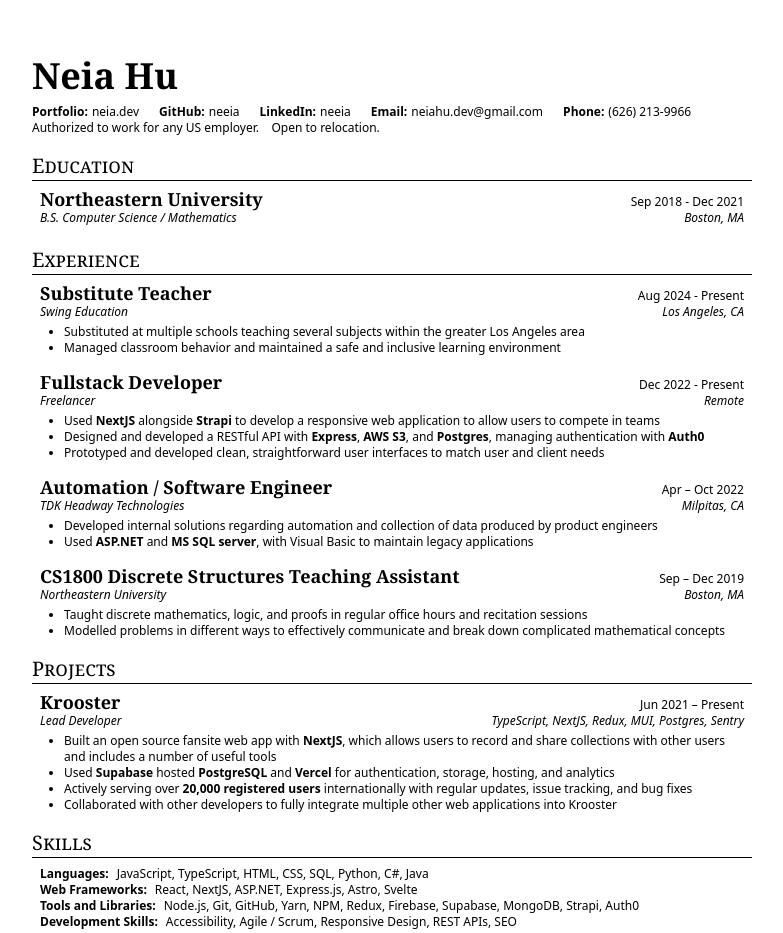
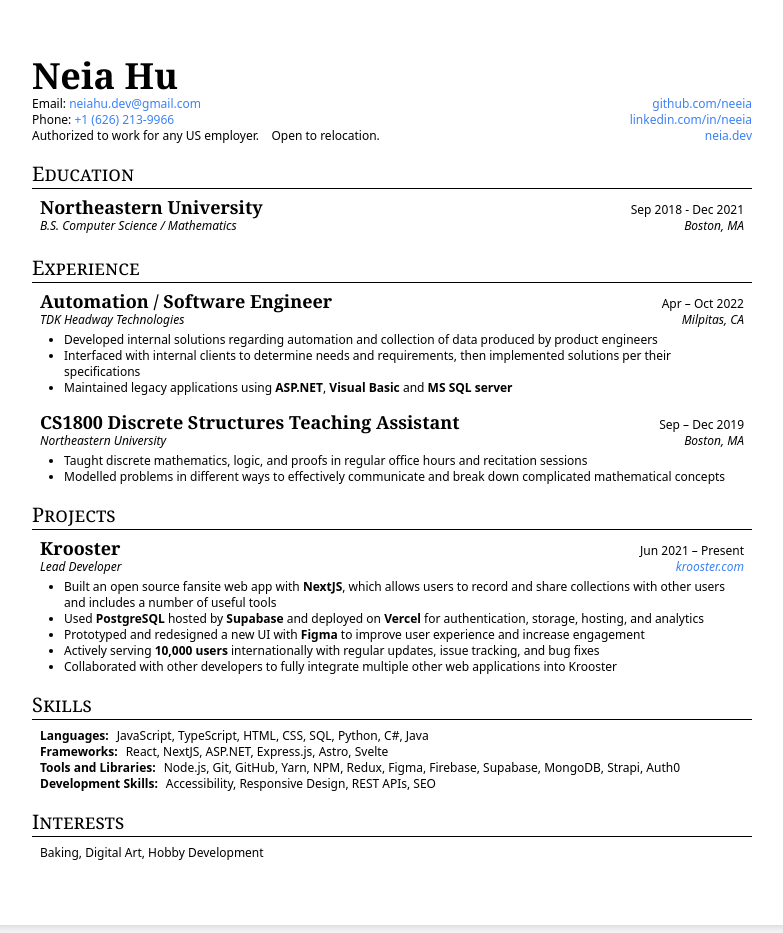
Before and after one commit to neeia/portfolio, an Astro site: page /resume in a window 1280 px wide. Shown: the top 933 px of the page, without its empty margins (248-1031 px from the left). Built offline with nearby package versions, Linux system fonts and the light colour scheme; Astro itself is replaced by a stand-in of ours.

Commit message:
Update resume

```diff
--- a/src/components/Foot.astro
+++ b/src/components/Foot.astro
@@ -2,7 +2,7 @@
 ---
 
 <footer class="bg-black -mx-4 sm:-mx-12 lg:-mx-16 p-8 text-white">
-  <h2 class="font-bold">Designed and created by Neia Hu.</h2>
-  <p>Developed with Astro.</p>
+  <h2 class="font-bold">Designed and developed by Neia.</h2>
+  <p>Powered by Astro.</p>
   <p>ギラついてこう！</p>
 </footer>
--- a/src/components/projects/Project.astro
+++ b/src/components/projects/Project.astro
@@ -26,7 +26,7 @@ const { name, src, description, url, repo, stack, accent } = Astro.props;
       src=`/img/projects/${src}`
       width="80"
       height="80"
-      class="w-16 md:w-24"
+      class="w-16 md:w-24 object-contain"
       alt=""
     />
     <div class="flex flex-col justify-center w-full">
--- a/src/components/resume/Header.astro
+++ b/src/components/resume/Header.astro
@@ -8,40 +8,47 @@ const { className } = Astro.props;
 
 <div class={className} id="document-header">
   <h1 class="font-bold text-4xl mr-1 font-serif">Neia Hu</h1>
-  <dl
-    class="grid grid-cols-[auto_1fr] sm:flex print:flex items-center gap-1 mt-2 [&>dt]:font-bold"
-  >
-    <dt>Portfolio:</dt>
-    <dd>
-      <a href="https://neia.dev/" target="_blank" rel="noopener noreferrer">
-        neia.dev
-      </a>
+  <div class="flex justify-between">
+    <div>
+      <dl>
+        <dt class="inline">Email:</dt>
+        <dd class="contents">
+          <a href="mailto:neiahu.dev@gmail.com">neiahu.dev@gmail.com</a>
         </dd>
-    <dt>GitHub:</dt>
-    <dd>
+        <div class="h-0"></div>
+        <dt class="inline">Phone:</dt>
+        <dd class="contents">
+          <a href="tel:+16262139966">+1 (626) 213-9966</a>
+        </dd>
+      </dl>
+      <p>
+        Authorized to work for any US employer. &nbsp; &nbsp;Open to relocation.
+      </p>
+    </div>
+    <ul class="flex flex-col text-right">
+      <li>
         <a
           href="https://github.com/neeia"
           target="_blank"
           rel="noopener noreferrer"
         >
-        neeia
+          github.com/neeia
         </a>
-    </dd>
-    <dt>LinkedIn:</dt>
-    <dd>
+      </li>
+      <li>
         <a
           href="https://www.linkedin.com/in/neeia/"
           target="_blank"
           rel="noopener noreferrer"
         >
-        neeia
+          linkedin.com/in/neeia
         </a>
-    </dd>
-    <dt>Email:</dt>
-    <dd>
-      <a href="mailto:neiahu.dev@gmail.com">neiahu.dev@gmail.com</a>
-    </dd>
-    <dt>Phone:</dt>
-    <dd><a href="tel:+16262139966">(626) 213-9966</a></dd>
-  </dl>
+      </li>
+      <li>
+        <a href="https://neia.dev/" target="_blank" rel="noopener noreferrer">
+          neia.dev
+        </a>
+      </li>
+    </ul>
   </div>
+</div>
--- a/src/components/resume/SectionBlock.astro
+++ b/src/components/resume/SectionBlock.astro
@@ -4,9 +4,10 @@ export interface Props {
   sub: string;
   date: string;
   location?: string;
+  href?: string;
 }
 
-const { title, sub, date, location } = Astro.props;
+const { title, sub, date, location, href } = Astro.props;
 ---
 
 <li class="mx-0 w-full block">
@@ -16,7 +17,13 @@ const { title, sub, date, location } = Astro.props;
   </div>
   <div class="flex justify-between text-xs italic">
     <span>{sub}</span>
-    {location && <span>{location}</span>}
+    {
+      href ? (
+        <a href={href}>{location}</a>
+      ) : location ? (
+        <span>{location}</span>
+      ) : null
+    }
   </div>
   <ul class="ml-6 mt-1 list-disc list-outside">
     <slot />
--- a/src/pages/index.astro
+++ b/src/pages/index.astro
@@ -56,36 +56,14 @@ import Project from "../components/projects/Project.astro";
           repo="https://github.com/neeia/ak-roster"
           accent="#ffd440"
         />
-        <Featured
-          name="KQM: Star Rail"
-          src="kqmhsr.png"
-          description={[
-            "Honkai: Star Rail community dedicated to providing in-depth game guides and information.",
-            "I'm working with a small team to redesign the KQM Honkai: Star Rail website. Our primary goals are to improve a11y, streamline work for our content team, and to reinforce our branding.",
-            "I'm currently filling the role of lead designer, alongside helping with development. You can check out my Figma wireframes, or take a look at the development preview site.",
-          ]}
-          stack={[
-            {
-              title: "Astro",
-              src: "simple-icons:astro",
-            },
-            {
-              title: "Tailwind",
-              src: "simple-icons:tailwindcss",
-            },
-          ]}
-          url="https://kqm-hsr.pages.dev/"
-          repo="https://github.com/KQM-git/hsr-site"
-          accent="#dd88ff"
-        />
-        <Featured
+      </ul>
+      <section>
+        <h2 class="subheader">...and some more fun stuff!</h2>
+        <ul class="flex flex-wrap">
+          <Project
             name="Sanity;Gone"
             src="sg.png"
-          description={[
-            "Community resource for Arknights players, providing quick guides, reviews, and detailed information about the game.",
-            "I'm a developer with Sanity;Gone. We're a small team dedicated to providing quality resources for Arknights players. My primary role is to fix bugs and add minor features that fell through the cracks. I joined this project alongside my mentor, and it’s been a great learning experience for me.",
-            "Unfortunately, development has stalled due to major real-world issues impacting our team. However, we’re optimistic about continuing work in the future.",
-          ]}
+            description="[Contributor] Community resource for Arknights players, providing quick guides, reviews, and detailed information about the game."
             stack={[
               {
                 title: "Next.js",
@@ -104,10 +82,6 @@ import Project from "../components/projects/Project.astro";
             repo="https://github.com/iansjk/sanity-gone"
             accent="#49b3ff"
           />
-      </ul>
-      <section>
-        <h2 class="subheader">...and some more fun stuff!</h2>
-        <ul class="flex flex-wrap">
           <Project
             name="Songb♪rd"
             src="songbrd.svg"
--- a/src/pages/resume.astro
+++ b/src/pages/resume.astro
@@ -7,7 +7,7 @@ import Header from "../components/resume/Header.astro";
 import SectionBlock from "../components/resume/SectionBlock.astro";
 
 const skills = {
-  "Languages": [
+  Languages: [
     "JavaScript",
     "TypeScript",
     "HTML",
@@ -17,14 +17,7 @@ const skills = {
     "C#",
     "Java",
   ],
-  "Web Frameworks": [
-    "React",
-    "NextJS",
-    "ASP.NET",
-    "Express.js",
-    "Astro",
-    "Svelte",
-  ],
+  Frameworks: ["React", "NextJS", "ASP.NET", "Express.js", "Astro", "Svelte"],
   "Tools and Libraries": [
     "Node.js",
     "Git",
@@ -32,6 +25,7 @@ const skills = {
     "Yarn",
     "NPM",
     "Redux",
+    "Figma",
     "Firebase",
     "Supabase",
     "MongoDB",
@@ -40,12 +34,13 @@ const skills = {
   ],
   "Development Skills": [
     "Accessibility",
-    "Agile / Scrum",
     "Responsive Design",
     "REST APIs",
     "SEO",
   ],
 };
+
+const hobbies = ["Baking", "Digital Art", "Hobby Development"];
 ---
 
 <PrintLayout
@@ -54,9 +49,6 @@ const skills = {
 >
   <article id="resume">
     <Header />
-    <p>
-      Authorized to work for any US employer. &nbsp; &nbsp;Open to relocation.
-    </p>
     <section>
       <h2>Education</h2>
       <ul>
@@ -72,41 +64,6 @@ const skills = {
       <h2>Experience</h2>
       <ul>
         <SectionBlock
-          title="Substitute Teacher"
-          sub="Swing Education"
-          date="Aug 2024 - Present"
-          location="Los Angeles, CA"
-        >
-          <li>
-            Substituted at multiple schools teaching several subjects within the
-            greater Los Angeles area
-          </li>
-          <li>
-            Managed classroom behavior and maintained a safe and inclusive
-            learning environment
-          </li>
-        </SectionBlock>
-        <SectionBlock
-          sub="Freelancer"
-          title="Fullstack Developer"
-          date="Dec 2022 - Present"
-          location="Remote"
-        >
-          <li>
-            Used <b>NextJS</b> alongside <b>Strapi</b> to develop a responsive web
-            application to allow users to compete in teams
-          </li>
-          <li>
-            Designed and developed a RESTful API with <b>Express</b>,
-            <b>AWS S3</b>, and <b>Postgres</b>, managing authentication with
-            <b>Auth0</b>
-          </li>
-          <li>
-            Prototyped and developed clean, straightforward user interfaces to
-            match user and client needs
-          </li>
-        </SectionBlock>
-        <SectionBlock
           title="Automation / Software Engineer"
           sub="TDK Headway Technologies"
           date="Apr – Oct 2022"
@@ -117,8 +74,12 @@ const skills = {
             data produced by product engineers
           </li>
           <li>
-            Used <b>ASP.NET</b> and <b>MS SQL server</b>, with Visual Basic to
-            maintain legacy applications
+            Interfaced with internal clients to determine needs and
+            requirements, then implemented solutions per their specifications
+          </li>
+          <li>
+            Maintained legacy applications using <b>ASP.NET</b>,
+            <b>Visual Basic</b> and <b>MS SQL server</b>
           </li>
         </SectionBlock>
         <SectionBlock
@@ -144,7 +105,8 @@ const skills = {
         <SectionBlock
           title="Krooster"
           sub="Lead Developer"
-          location="TypeScript, NextJS, Redux, MUI, Postgres, Sentry"
+          location="krooster.com"
+          href="https://krooster.com/"
           date="Jun 2021 – Present"
         >
           <li>
@@ -153,12 +115,16 @@ const skills = {
             includes a number of useful tools
           </li>
           <li>
-            Used <b>Supabase</b> hosted <b>PostgreSQL</b> and <b>Vercel</b> for authentication,
-            storage, hosting, and analytics
+            Used <b>PostgreSQL</b> hosted by <b>Supabase</b> and deployed on
+            <b>Vercel</b> for authentication, storage, hosting, and analytics
           </li>
           <li>
-            Actively serving over <b>20,000 registered users</b> internationally
-            with regular updates, issue tracking, and bug fixes
+            Prototyped and redesigned a new UI with <b>Figma</b> to improve user
+            experience and increase engagement
+          </li>
+          <li>
+            Actively serving <b>10,000 users</b> internationally with regular updates,
+            issue tracking, and bug fixes
           </li>
           <li>
             Collaborated with other developers to fully integrate multiple other
@@ -184,5 +150,17 @@ const skills = {
         ))
       }
     </section>
+    <section id="interests">
+      <h2>Interests</h2>
+      <ul class="flex">
+        {
+          hobbies.map((h, i) => (
+            <li class="contents">
+              {`${h}${i < hobbies.length - 1 ? ", " : ""}`}
+            </li>
+          ))
+        }
+      </ul>
+    </section>
   </article>
 </PrintLayout>
--- a/src/styles/resume.css
+++ b/src/styles/resume.css
@@ -26,4 +26,8 @@
   #resume section > ul {
     @apply flex flex-col gap-4;
   }
+
+  #resume a {
+    @apply text-blue-500;
+  }
 }
```
Lines whose indentation alone changed are shown as unchanged.
